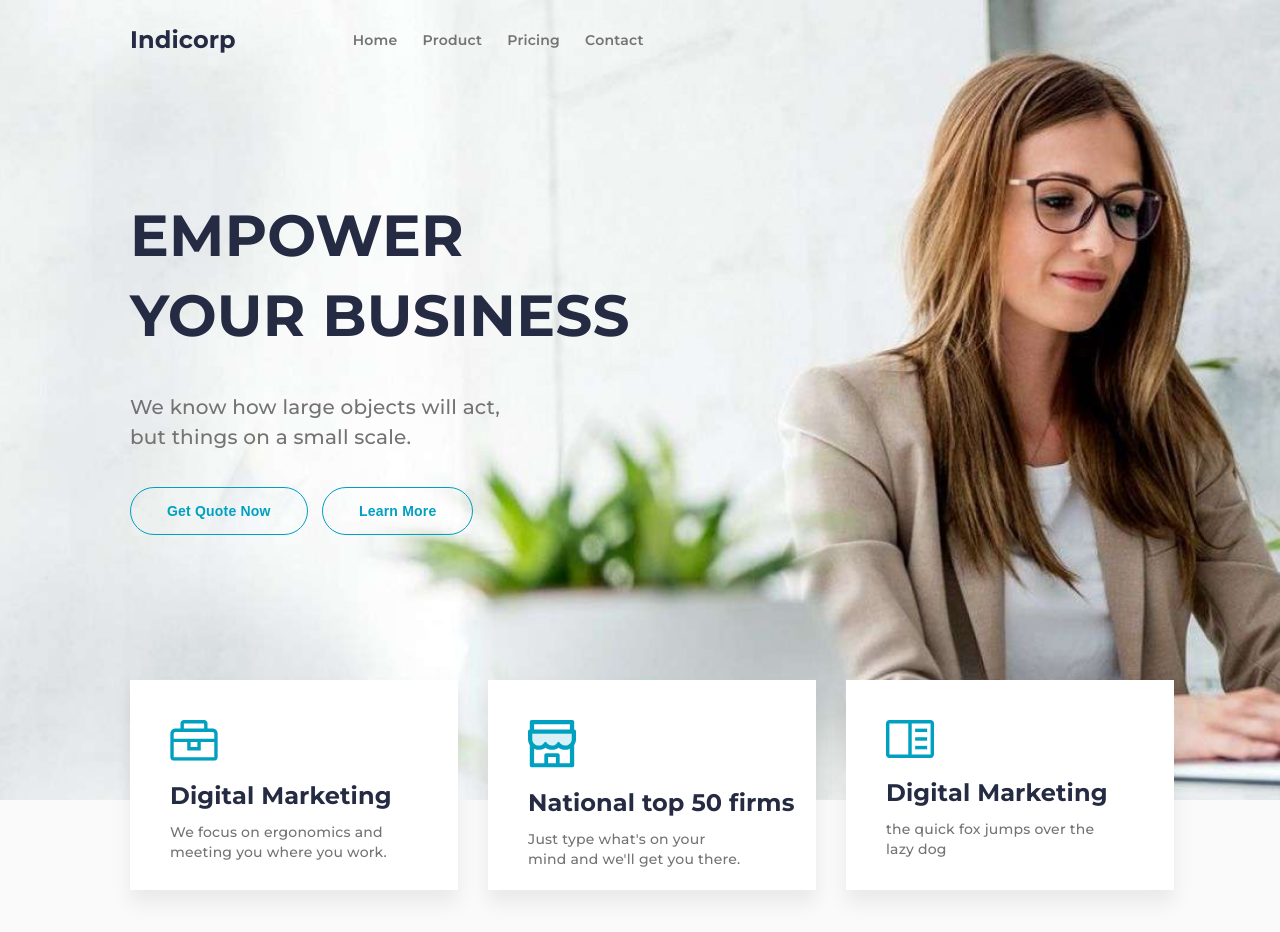
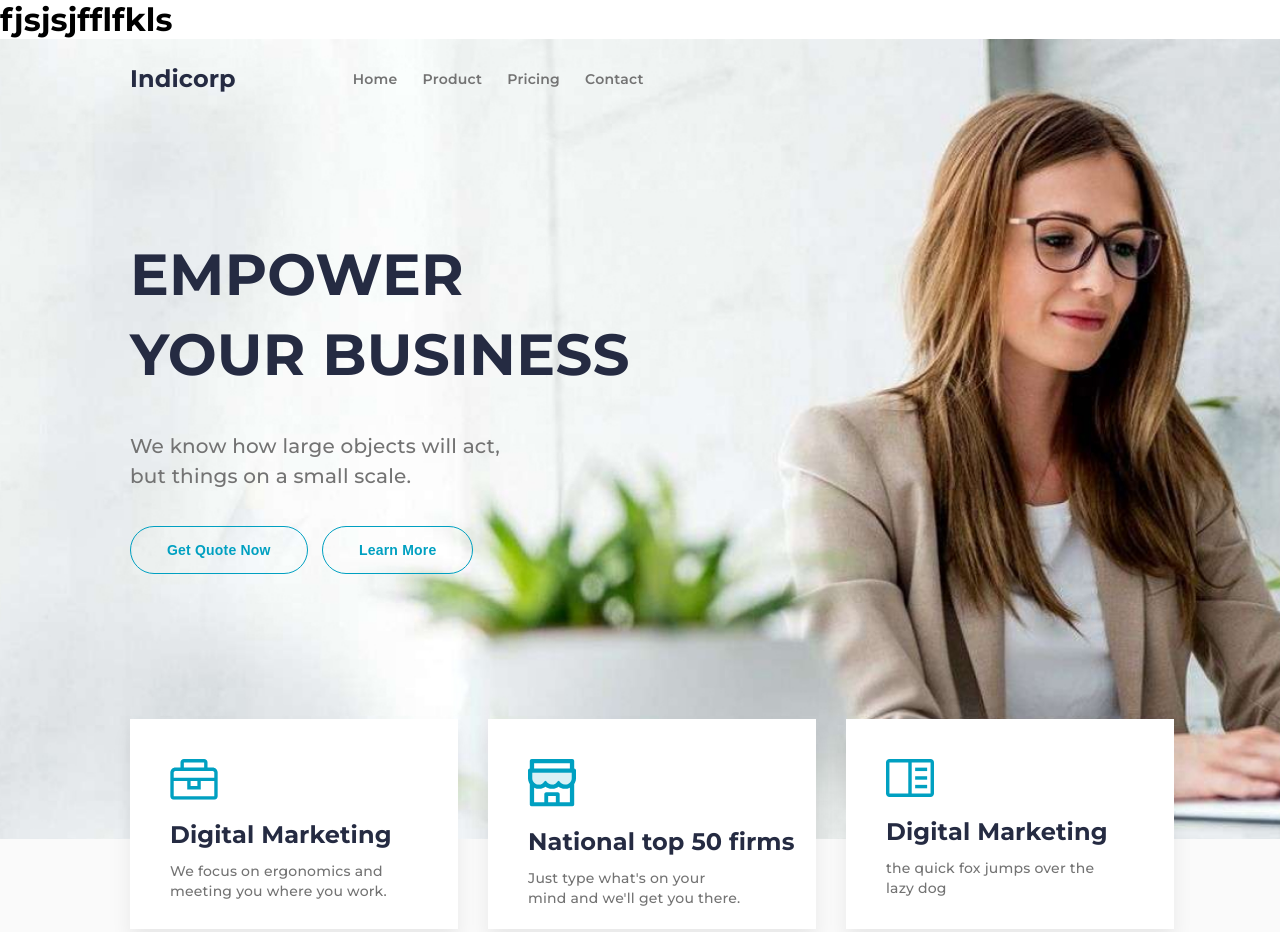
Before and after one commit to AlisherovEsen/indicorp, a plain HTML site: page index.html in a window 1280 px wide. Shown: the top 932 px of the page. Drawn offline with Linux system fonts and the light colour scheme.

Commit message:
newnewcomment

```diff
--- a/index.html
+++ b/index.html
@@ -12,6 +12,7 @@
 </head>
 
 <body>
+    <h1>fjsjsjfflfkls</h1>
     <section class="hero">
         <div class="container">
             <header class="header header_flex">
```
